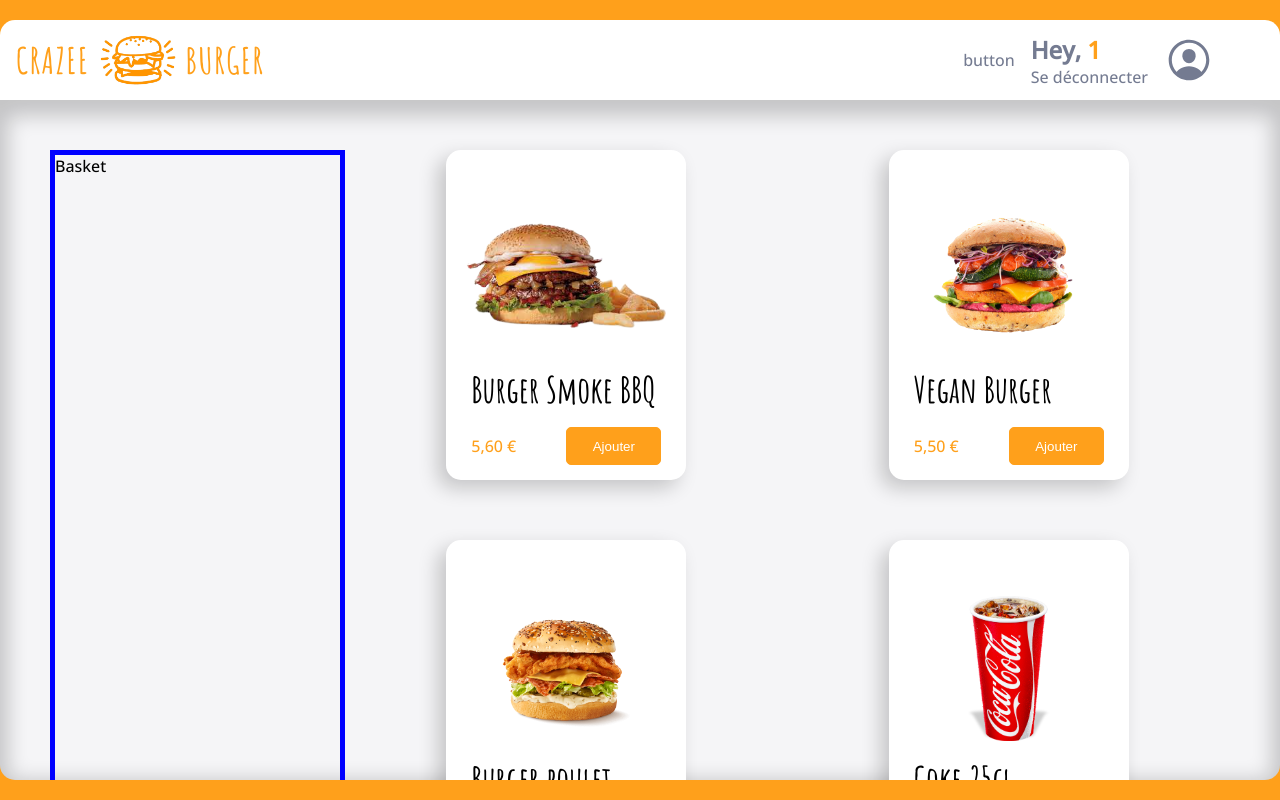
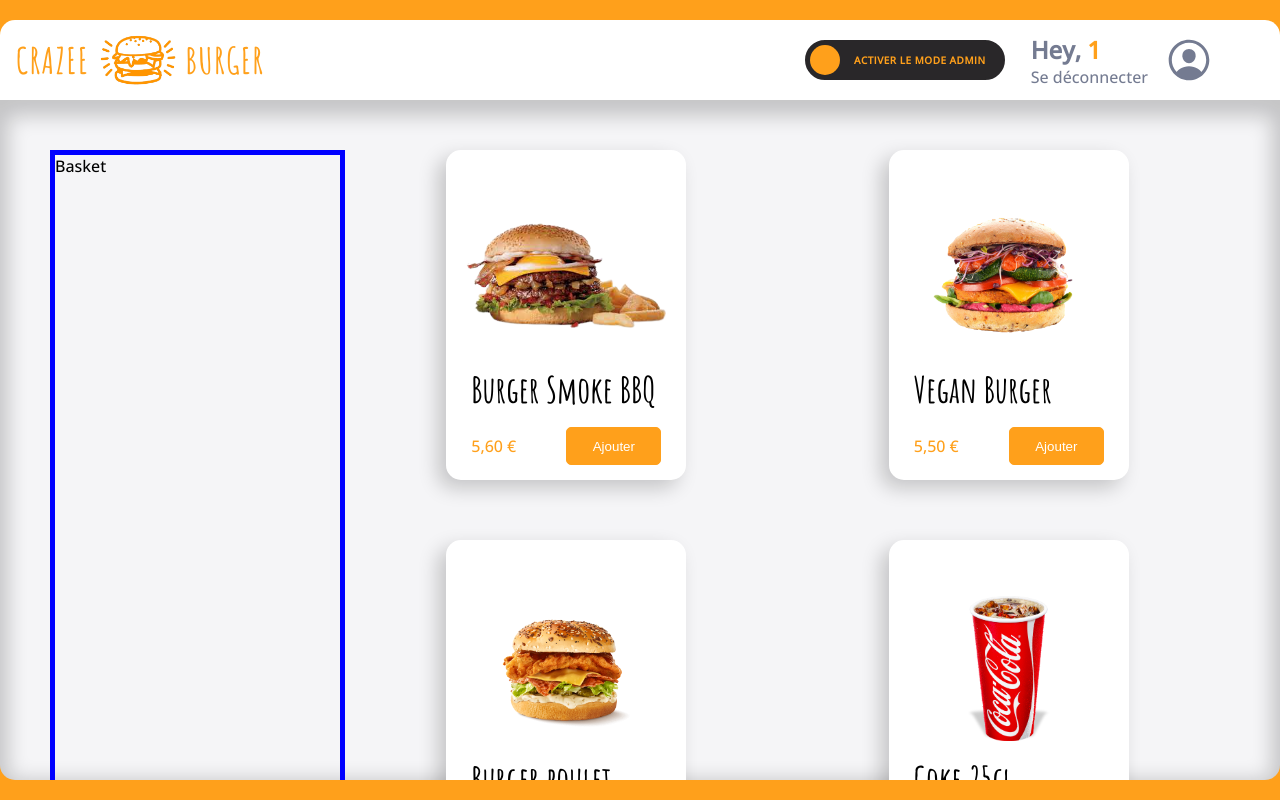
Before and after one commit to Remy-BRUNO/crazee-burger-reiggnar, a React (Vite) app: page /order/1 in a window 1280 px wide. Built offline with nearby package versions, Linux system fonts and the light colour scheme.

Commit message:
✨ f06: NAVBAR > add admin toggle

```diff
--- a/package.json
+++ b/package.json
@@ -14,6 +14,7 @@
     "react-dom": "^18.2.0",
     "react-icons": "^4.12.0",
     "react-router-dom": "^6.18.0",
+    "react-toastify": "^9.1.3",
     "styled-components": "^6.1.1"
   },
   "devDependencies": {
--- /dev/null
+++ b/src/pages/order/navbar/NavbarRightSideIncomplet.jsx
@@ -0,0 +1,53 @@
+import "react-toastify/dist/ReactToastify.css"
+import { theme } from "../../../theme"
+import { ToastContainer, toast } from "react-toastify"
+import styled from "styled-components"
+import ToggleButton from "./ToggleButton"
+import { useState } from "react"
+import { FaUserSecret } from "react-icons/fa"
+
+export default function NavbarRightSideIncomplet() {
+  const [check, setCheck] = useState(false)
+  const handleChange = () => {
+    setCheck(!check)
+    if (!check) {
+      toast.info("Mode admin activé", {
+        icon: <FaUserSecret size={30} />,
+        theme: "dark",
+        position: "bottom-right",
+        autoClose: 5000,
+        hideProgressBar: false,
+        closeOnClick: true,
+        pauseOnHover: true,
+        draggable: true,
+        progress: undefined,
+      })
+    }
+  }
+  return (
+    <NavbarRightSideIncompletStyled>
+      <ToastContainer className="toaster" bodyClassName="body-toast" />
+      <ToggleButton isChecked={check} onToggle={handleChange} />
+    </NavbarRightSideIncompletStyled>
+  )
+}
+
+const NavbarRightSideIncompletStyled = styled.div`
+  .toaster {
+    max-width: 300px;
+  }
+
+  .Toastify__toast.Toastify__toast-theme--dark.Toastify__toast--info {
+    background: ${theme.colors.background_dark};
+  }
+
+  .body-toast {
+    .Toastify__toast-icon.Toastify--animate-icon.Toastify__zoom-enter {
+      margin-right: 20px;
+      margin-left: 5px;
+    }
+    div {
+      line-height: 1.3em;
+    }
+  }
+`
--- a/src/pages/order/navbar/RightSide.jsx
+++ b/src/pages/order/navbar/RightSide.jsx
@@ -2,11 +2,13 @@ import styled from "styled-components"
 import { theme } from "../../../theme"
 import { Link } from "react-router-dom"
 import { IoPersonCircleOutline } from "react-icons/io5"
+import NavbarRightSideIncomplet from "./NavbarRightSideIncomplet"
 
 const RightSide = ({ name }) => {
   return (
     <RightSideStyled>
-      <div className="admin-button">button</div>
+      <NavbarRightSideIncomplet />
+
       <div>
         <h1>
           Hey,<span className="name"> {name}</span>
--- /dev/null
+++ b/src/pages/order/navbar/ToggleButton.jsx
@@ -0,0 +1,133 @@
+import styled from "styled-components"
+import { theme } from "../../../theme"
+
+export default function ToggleButton({
+  isChecked,
+  onToggle,
+  labelIfChecked = "DÉSACTIVER LE MODE ADMIN",
+  labelIfUnchecked = "ACTIVER LE MODE ADMIN",
+}) {
+  return (
+    <ToggleButtonStyled>
+      <input
+        type="checkbox"
+        className="toggle"
+        id="rounded"
+        checked={isChecked}
+        onChange={onToggle}
+      />
+      <label
+        htmlFor="rounded"
+        className="rounded"
+        data-checked={labelIfChecked}
+        data-unchecked={labelIfUnchecked}
+      ></label>
+    </ToggleButtonStyled>
+  )
+}
+
+const ToggleButtonStyled = styled.div`
+  /* border: 1px solid red; */
+
+  display: flex;
+  margin-right: 10px;
+  input[type="checkbox"] {
+    // Hides the square box but keeps the core "toggle functionality"
+    &.toggle {
+      display: none;
+    }
+
+    &.toggle + label {
+      display: inline-block;
+      height: 40px;
+      width: 200px;
+      position: relative;
+      font-size: ${theme.fonts.XXS};
+      letter-spacing: 0.5px;
+      border: 2px solid ${theme.colors.background_dark};
+      padding: 0;
+      margin: 0;
+      cursor: pointer;
+      box-sizing: border-box;
+      transition: all 500ms ease;
+    }
+
+    // the small round circle
+    &.toggle + label:before {
+      content: "";
+      position: absolute;
+      top: 3px;
+      height: 30px;
+      width: 30px;
+      transition: all 500ms ease;
+      z-index: 3;
+    }
+
+    // text inside the switch button (for checked and unchecked)
+    &.toggle + label:after {
+      /* border: 1px solid blue; */
+      width: 150px;
+      text-align: center;
+      z-index: 2;
+      text-transform: uppercase;
+      position: absolute;
+      top: 50%;
+      transform: translateY(-50%);
+      text-overflow: ellipsis;
+      overflow: hidden;
+    }
+
+    // outside box
+    &.toggle + label.rounded {
+      border-radius: 30px;
+    }
+
+    // small circle
+    &.toggle + label.rounded:before {
+      border-radius: 50%;
+    }
+
+    &.toggle:not(:checked) + label {
+      background-color: ${theme.colors.background_dark};
+      /* text-align: right; */
+    }
+
+    // text label when not checked
+    &.toggle:not(:checked) + label:after {
+      content: attr(data-unchecked);
+      right: 8px;
+      left: auto;
+      opacity: 1;
+      color: ${theme.colors.primary};
+      font-weight: ${theme.weights.bold};
+    }
+
+    // small circle when not checked
+    &.toggle:not(:checked) + label:before {
+      left: 3px;
+      background-color: ${theme.colors.primary};
+    }
+
+    // box container when checked
+    &.toggle:checked + label {
+      text-align: left;
+      border-color: ${theme.colors.primary};
+    }
+
+    // label text when checked
+    &.toggle:checked + label:after {
+      content: attr(data-checked);
+      left: 9px;
+      right: auto;
+      opacity: 1;
+      color: ${theme.colors.dark};
+      letter-spacing: 0px;
+    }
+
+    // small circle when checked
+    &.toggle:checked + label:before {
+      left: 162px;
+      background-color: ${theme.colors.primary};
+    }
+  }
+`
```
Also changed, not shown: 1 other file (tests, documents, lock files or other folders).
